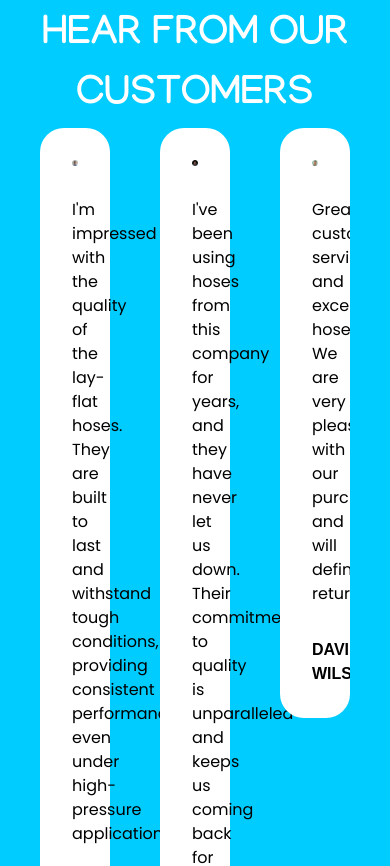
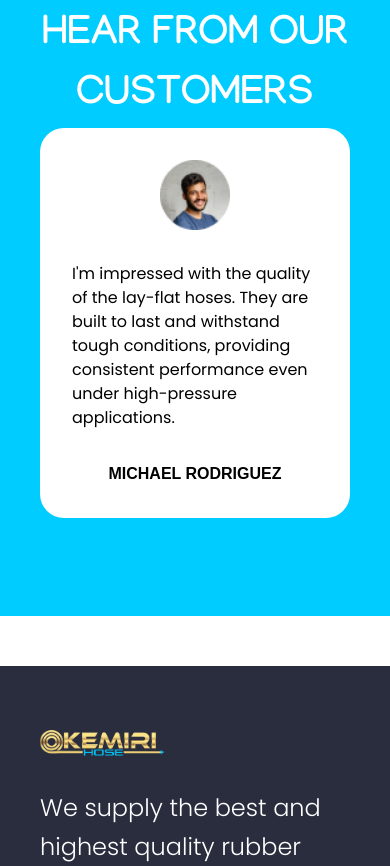
Before and after one commit to Dakeem05/Okemiri, a Vue app: page /products in a window 390 px wide. Shown: the part 7940-8806 px from the top of the page. Built offline with nearby package versions, Linux system fonts and the light colour scheme.

Commit message:
Fiexd the carousel responsiveness issue

```diff
--- a/package.json
+++ b/package.json
@@ -9,6 +9,7 @@
     "preview": "vite preview"
   },
   "dependencies": {
+    "@vueuse/core": "^10.11.0",
     "alpinejs": "^3.14.0",
     "emailjs-com": "^3.2.0",
     "flowbite": "^2.3.0",
--- a/src/components/home/Reviews.vue
+++ b/src/components/home/Reviews.vue
@@ -1,88 +1,3 @@
-<!-- <script setup>
-import { Swiper, SwiperSlide } from 'swiper/vue';
-import 'swiper/swiper-bundle.css';
-
-import image1 from '../../assets/images/Avatar Image.png';
-import image2 from '../../assets/images/Avatar Image (1).png';
-import image3 from '../../assets/images/Avatar Image (2).png';
-import image4 from '../../assets/images/Avatar Image (3).png';
-import image5 from '../../assets/images/Avatar Image (4).png';
-
-const reviews = [
-  {
-    name: "LIAM BROWN",
-    image: image1,
-    message: "The hoses are incredibly durable and reliable. They've significantly improved my operational efficiency."
-  },
-  {
-    name: "MICHAEL RODRIGUEZ",
-    image: image2,
-    message: "I'm impressed with the quality of the lay-flat hoses. They are built to last and withstand tough conditions, providing consistent performance even under high-pressure applications."
-  },
-  {
-    name: "MICHAEL THOMPSON",
-    image: image3,
-    message: "I've been using hoses from this company for years, and they have never let us down. Their commitment to quality is unparalleled and keeps us coming back for all our hose needs."
-  },
-  {
-    name: "DAVID WILSON",
-    image: image4,
-    message: "Great customer service and excellent hoses! We are very pleased with our purchase and will definitely return."
-  },
-  {
-    name: "ALEX NGUYEN",
-    image: image5,
-    message: "The quality of the rubber hoses is unmatched. They have become an integral part of our operations, providing consistent performance and reliability in every use."
-  }
-];
-</script>
-
-<template>
-  <main class="bg-[#00ccff] py-[3rem]">
-    <div class="mx-auto max-w-7xl relative px-10">
-      <article class="text-center">
-        <h1 class="font-[300] text-[2rem]">Reviews</h1>
-        <h2 class="font-manjari font-[700] text-white text-[2.5rem] mt-[1rem]">HEAR FROM OUR CUSTOMERS</h2>
-      </article>
-      <Swiper
-        :slides-per-view="1"
-        :space-between="30"
-        :breakpoints="{
-          640: {
-            slidesPerView: 1,
-            spaceBetween: 20,
-          },
-          768: {
-            slidesPerView: 2,
-            spaceBetween: 40,
-          },
-          1024: {
-            slidesPerView: 3,
-            spaceBetween: 50,
-          },
-        }"
-        navigation
-        :pagination="{ clickable: true }"
-        class="mt-[3rem]"
-      >
-        <SwiperSlide v-for="review in reviews" :key="review.name">
-          <div class="bg-white px-[2rem] py-[2rem] rounded-[24px] flex flex-col">
-            <div class="w-fit mx-auto mb-[2rem]">
-              <img :src="review.image" :alt="review.name" width="70px">
-            </div>
-            <p>{{ review.message }}</p>
-            <h5 class="text-center mt-[2rem] font-[700] font-dm-sans">{{ review.name }}</h5>
-          </div>
-        </SwiperSlide>
-      </Swiper>
-    </div>
-  </main>
-</template>
-
-<style scoped>
-@import "swiper/swiper-bundle.css";
-</style> -->
-
 
 <template>
      <main class="bg-[#00ccff] py-[3rem]">
@@ -91,7 +6,8 @@ const reviews = [
         <h1 class="font-[300] text-[2rem]">Reviews</h1>
         <h2 class="font-manjari font-[700] text-white text-[2.5rem] mt-[1rem]">HEAR FROM OUR CUSTOMERS</h2>
       </article>
-  <swiper
+  <div v-if="width > 1024">
+    <swiper
     :slides-per-view="3"
     :space-between="50"
     :modules="modules"
@@ -114,6 +30,54 @@ const reviews = [
     </swiper-slide>
   </swiper>
   </div>
+  <div v-else-if="width <= 1024 && width > 640">
+    <swiper
+    :slides-per-view="2"
+    :space-between="50"
+    :modules="modules"
+    class="my-swiper"
+    :loop="true"
+    :autoplay="{
+      delay: 2500,
+      disableOnInteraction: false,
+    }"
+
+  >
+    <swiper-slide v-for="(review, index) in reviews" :key="index">
+      <div class="bg-white px-[2rem] py-[2rem] h-full rounded-[24px] flex flex-col">
+        <div class="w-fit mx-auto mb-[2rem]">
+          <img :src="review.image" :alt="review.name" width="70px">
+        </div>
+        <p>{{ review.message }}</p>
+        <h5 class="text-center mt-[2rem] font-[700] font-dm-sans">{{ review.name }}</h5>
+      </div>
+    </swiper-slide>
+  </swiper>
+  </div>
+  <div v-else>
+    <swiper
+    :slides-per-view="1"
+    :modules="modules"
+    class="my-swiper"
+    :loop="true"
+    :autoplay="{
+      delay: 2500,
+      disableOnInteraction: false,
+    }"
+
+  >
+    <swiper-slide v-for="(review, index) in reviews" :key="index">
+      <div class="bg-white px-[2rem] py-[2rem] h-full rounded-[24px] flex flex-col">
+        <div class="w-fit mx-auto mb-[2rem]">
+          <img :src="review.image" :alt="review.name" width="70px">
+        </div>
+        <p>{{ review.message }}</p>
+        <h5 class="text-center mt-[2rem] font-[700] font-dm-sans">{{ review.name }}</h5>
+      </div>
+    </swiper-slide>
+  </swiper>
+  </div>
+  </div>
   </main>
 </template>
 
@@ -121,12 +85,13 @@ const reviews = [
   import { Swiper, SwiperSlide } from 'swiper/vue';
   import 'swiper/swiper-bundle.css';
   import 'swiper/css';
-         import 'swiper/css/pagination';
+  import 'swiper/css/pagination';
   import 'swiper/css/navigation';
 
   import { Pagination, Navigation, Autoplay } from 'swiper/modules';
+  import { useWindowSize } from '@vueuse/core'
 
-
+  const { width, height } = useWindowSize()
   const modules = [Autoplay, Pagination, Navigation]
 
   import image1 from '../../assets/images/Avatar Image.png';
```
Also changed, not shown: 1 other file (tests, documents, lock files or other folders).
